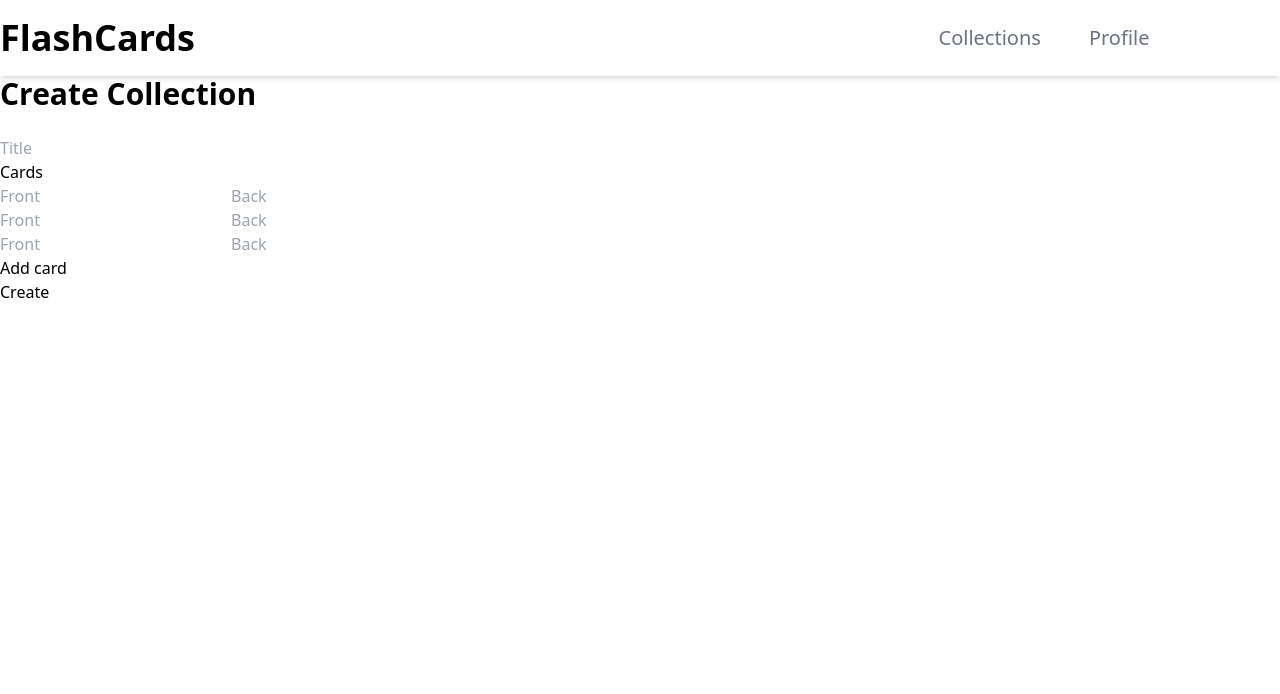
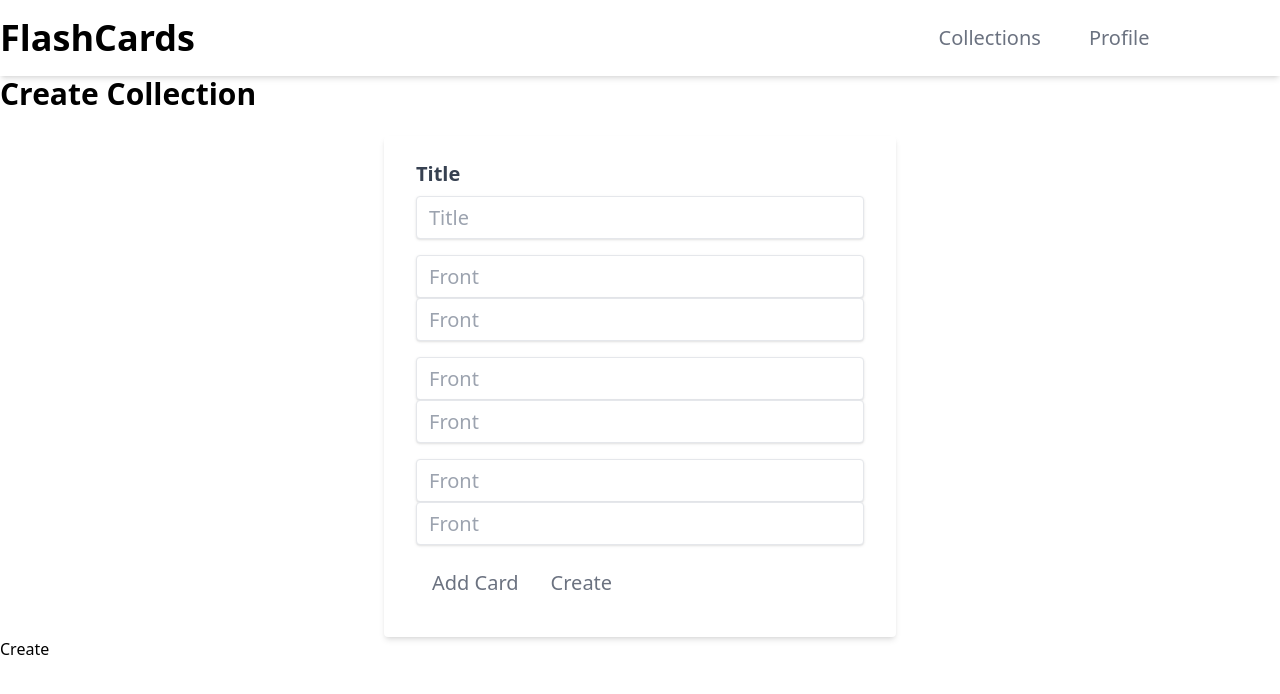
Before and after one commit to yap8/flashcards, a React (Create React App) app in the folder client/: page /collections/create in a window 1280 px wide. Shown: the top 694 px of the page. Built offline with nearby package versions, Linux system fonts and the light colour scheme; sample sign-in values are in the browser's storage.

Commit message:
added styles to CollectionsForm

```diff
--- a/client/src/components/Collections/CollectionCard.js
+++ b/client/src/components/Collections/CollectionCard.js
@@ -1,5 +1,5 @@
 import { Link } from 'react-router-dom'
-import Button from '../../components/Button'
+import Button from '../Button'
 
 const CollectionCard = ({ collection }) => {
   const handleClick = e => {
--- a/client/src/pages/Collections/CollectionsForm.js
+++ b/client/src/pages/Collections/CollectionsForm.js
@@ -1,6 +1,10 @@
 import React, { useEffect, useState } from 'react'
 import { useDispatch, useSelector } from 'react-redux'
 import { useNavigate } from 'react-router-dom'
+import Button from '../../components/Button'
+import Form from '../../components/Form/Form'
+import FormGroup from '../../components/Form/FormGroup'
+import FormInput from '../../components/Form/FormInput'
 import Title from '../../components/Title'
 import useAlert from '../../hooks/useAlert'
 import usePrivate from '../../hooks/usePrivate'
@@ -37,8 +41,6 @@ const CollectionsForm = () => {
     if (success) navigate('/collections')
   }, [navigate, success])
 
-  const handleChange = e => setFormData({ ...formData, [e.target.name]: e.target.value })
-
   const handleCardChange = e => {
     const [index, side] = e.target.name.split('-')
 
@@ -63,54 +65,49 @@ const CollectionsForm = () => {
     dispatch(createCollection(title, cards))
   }
 
+  const handleChange = e => setFormData({ ...formData, [e.target.name]: e.target.value })
+
+  const handleAddClick = e => {
+    e.preventDefault()
+
+    addCard()
+  }
+
   return (
     <section className="collections">
       <div className="collections__inner container">
         <Title>Create Collection</Title>
-        <form className="form form--large" onSubmit={handleSubmit}>
-          <div className="form__group">
-            <input
-              type="text"
-              className="form__field"
+        <Form>
+          <FormGroup>
+            <FormInput
+              label
               name="title"
-              placeholder="Title"
               value={formData.title}
               onChange={handleChange}
             />
-          </div>
-          <div className="form__group">
-            <h2 className="form__title">Cards</h2>
-          </div>
+          </FormGroup>
             {formData.cards.map((card, index) => (
-            <div className="form__group form__group--fields" key={index}>
-              <input
-                type="text"
-                className="form__field"
+              <FormGroup>
+                <FormInput
                   name={`${index}-front`}
                   placeholder="Front"
                   value={card.front}
                   onChange={handleCardChange}
                 />
-              <input
-                type="text"
-                className="form__field"
-                name={`${index}-back`}
-                placeholder="Back"
-                value={card.back}
+                <FormInput
+                  name={`${index}-front`}
+                  placeholder="Front"
+                  value={card.front}
                   onChange={handleCardChange}
                 />
-            </div>
+              </FormGroup>
             ))}
-          <div className="form__group">
-            <button
-              className="button"
-              onClick={e => {
-                e.preventDefault()
-
-                addCard()
-              }}
-            >Add card</button>
-          </div>
+            <FormGroup>
+              <Button onClick={handleAddClick}>Add Card</Button>
+              <Button type="submit">Create</Button>
+            </FormGroup>
+        </Form>
+        <form className="form form--large" onSubmit={handleSubmit}>
           <div className="form__group">
             <button className="button" type="submit">Create</button>
           </div>
```
Lines whose indentation alone changed are shown as unchanged.
